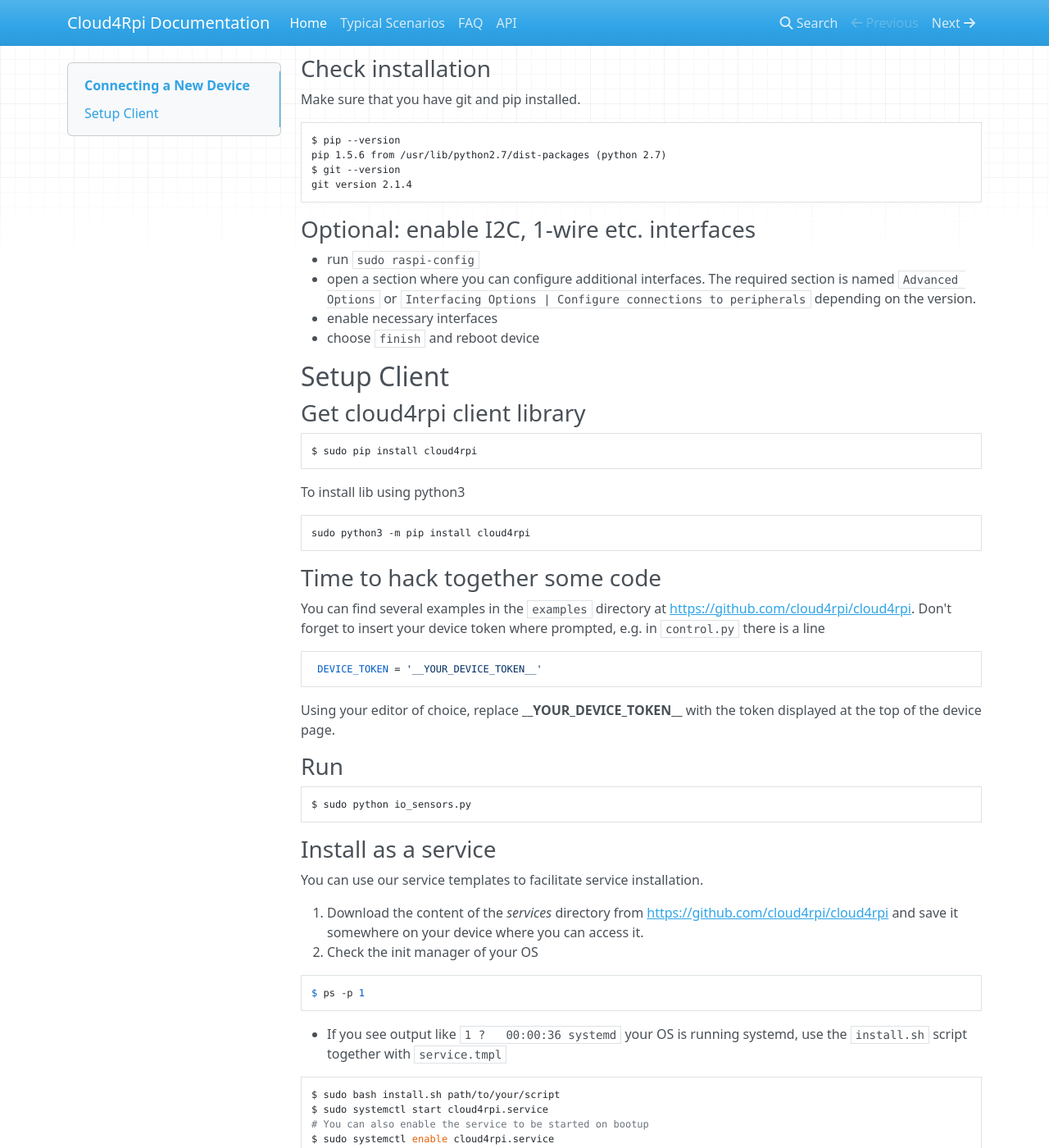
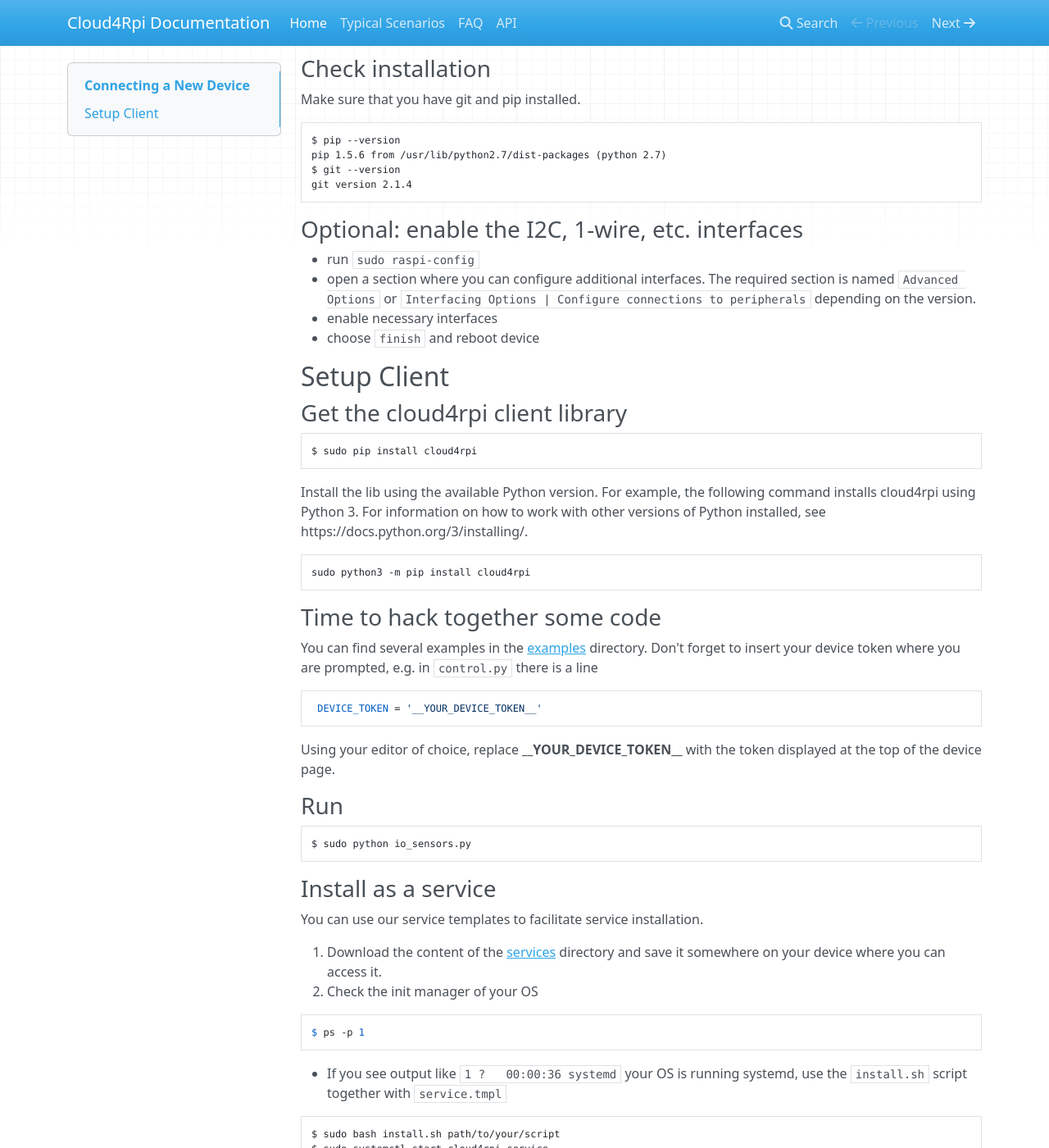
Before and after one commit to cloud4rpi/docs, an MkDocs documentation site: the page built from docs/index.md, in a window 1280 px wide and 1400 px high, scrolled down 505 px. Shown: the whole window at 82% size. Built offline with MkDocs 1.6.1, drawn with Linux system fonts in a browser that asks for light colours; nearby versions of some CDN libraries; old or Windows-style settings are respelled for this version of MkDocs; some of the changed text lies outside the part shown.

Commit message:
update general information

````diff
--- a/docs/index.md
+++ b/docs/index.md
@@ -1,6 +1,6 @@
 # Connecting a New Device
 
-Follow the instructions to connect your device to [Cloud4RPI](https://cloud4rpi.io) cloud control panel.
+Follow the instructions below to connect your device to the [Cloud4RPI](https://cloud4rpi.io) cloud control panel.
 
 ### Prerequisites
 
@@ -17,7 +17,7 @@
 
 !!! Note
 
-    Cloud4rpi library works correctly with Python 2.7.9+ and Python 3.2+ versions.
+   The Cloud4rpi library works correctly with the Python 2.7.9+ and Python 3.2+ versions.
 
 ### Check installation
 
@@ -32,7 +32,7 @@
 
 
 
-### Optional: enable I2C, 1-wire etc. interfaces
+### Optional: enable the I2C, 1-wire, etc. interfaces
 - run `sudo raspi-config`
 - open a section where you can configure additional interfaces. The required section is named `Advanced Options` or `Interfacing Options | Configure connections to peripherals` depending on the version.
 - enable necessary interfaces
@@ -40,13 +40,13 @@
 
 ## Setup Client
 
-### Get cloud4rpi client library
+### Get the cloud4rpi client library
 
 ``` bash
 $ sudo pip install cloud4rpi
 ```
 
-To install lib using python3
+Install the lib using the available Python version. For example, the following command installs cloud4rpi using Python 3. For information on how to work with other versions of Python installed, see https://docs.python.org/3/installing/.
 
 ```
 sudo python3 -m pip install cloud4rpi
@@ -54,8 +54,8 @@
 
 ### Time to hack together some code
 
-You can find several examples in the `examples` directory at [https://github.com/cloud4rpi/cloud4rpi](https://github.com/cloud4rpi/cloud4rpi).
-Don't forget to insert your device token where prompted, e.g. in `control.py` there is a line
+You can find several examples in the [examples](https://github.com/cloud4rpi/cloud4rpi/tree/master/examples) directory.
+Don't forget to insert your device token where you are prompted, e.g. in `control.py` there is a line
 
 ```
  DEVICE_TOKEN = '__YOUR_DEVICE_TOKEN__'
@@ -73,7 +73,7 @@
 ### Install as a service
 You can use our service templates to facilitate service installation.
 
-1. Download the content of the *services* directory from [https://github.com/cloud4rpi/cloud4rpi](https://github.com/cloud4rpi/cloud4rpi) and save it somewhere on your device where you can access it.
+1. Download the content of the [services](https://github.com/cloud4rpi/cloud4rpi/tree/master/services) directory and save it somewhere on your device where you can access it.
 2. Check the init manager of your OS
 
 ```
````
